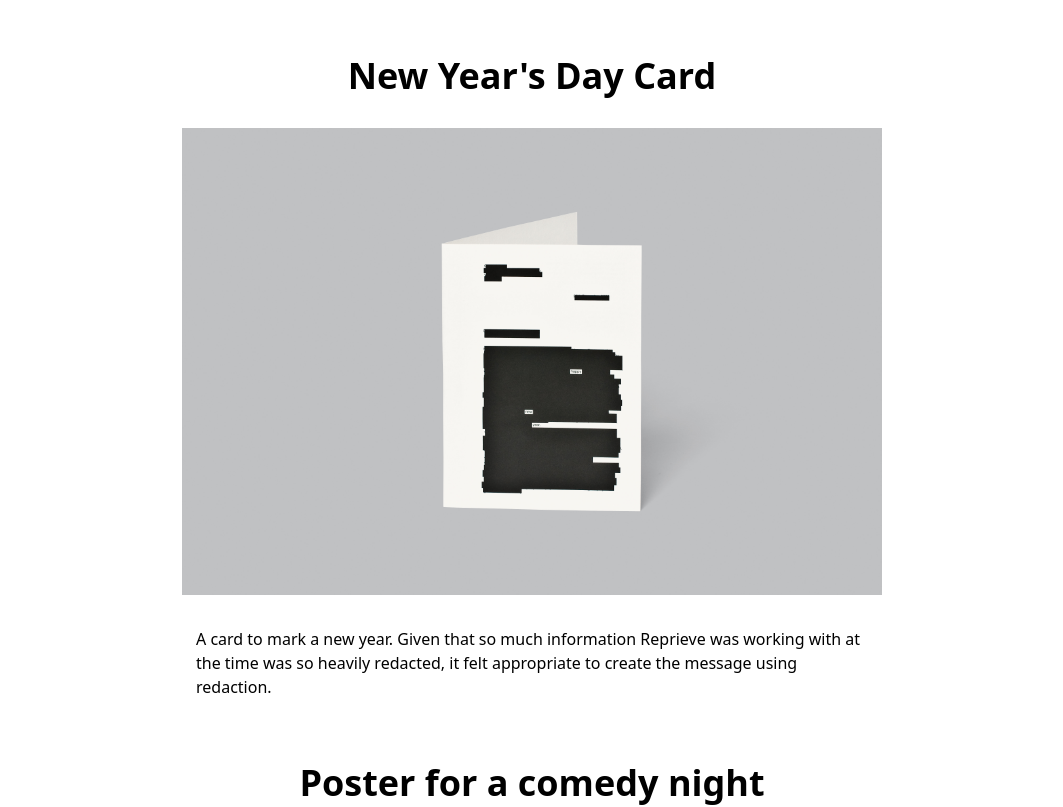
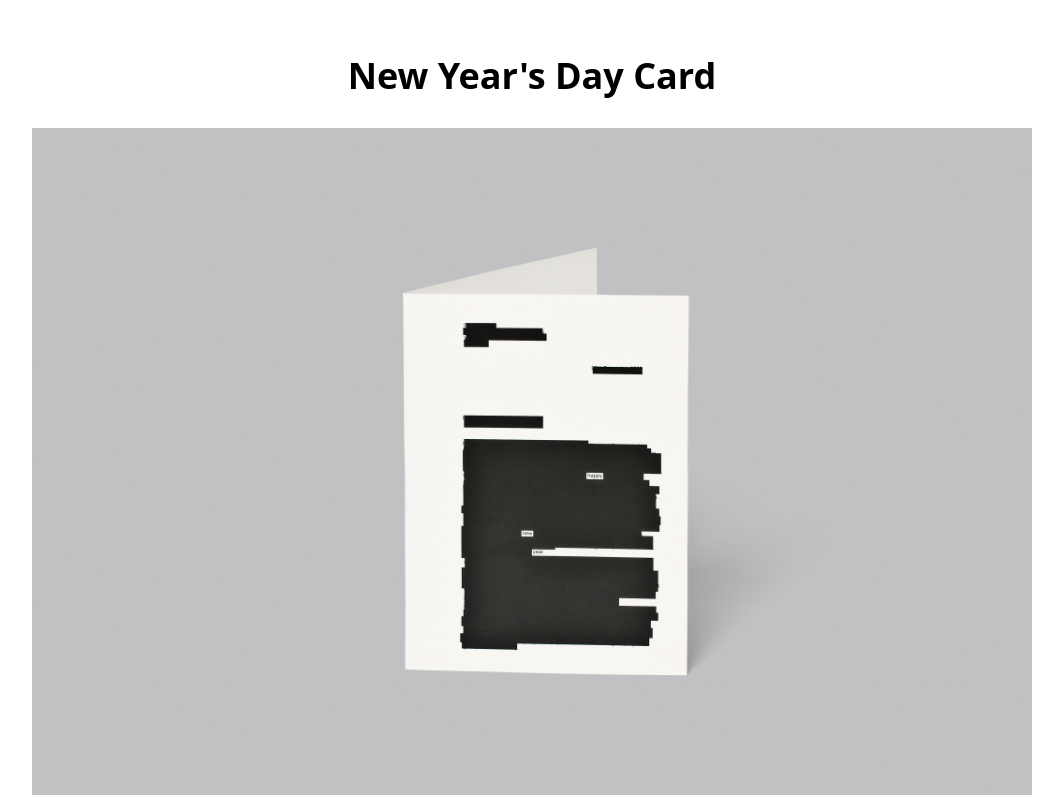
Before and after one commit to pav0107/adfolio, a Next.js app: page /Reprieve in a window 1280 px wide. Shown: the part 3420-4227 px from the top of the page, without its empty margins (108-1171 px from the left). Built offline with nearby package versions, Linux system fonts and the light colour scheme.

Commit message:
resize image

```diff
--- a/src/app/Reprieve/page.js
+++ b/src/app/Reprieve/page.js
@@ -64,8 +64,8 @@ function Reprieve() {
       <Image
         src="/Reprieve/newyearcard.jpg"
         alt="newyearcard"
-        width={700}
-        height={700}
+        width={1000}
+        height={1000}
       />
 
       <p className="max-w-2xl pt-8">
```
